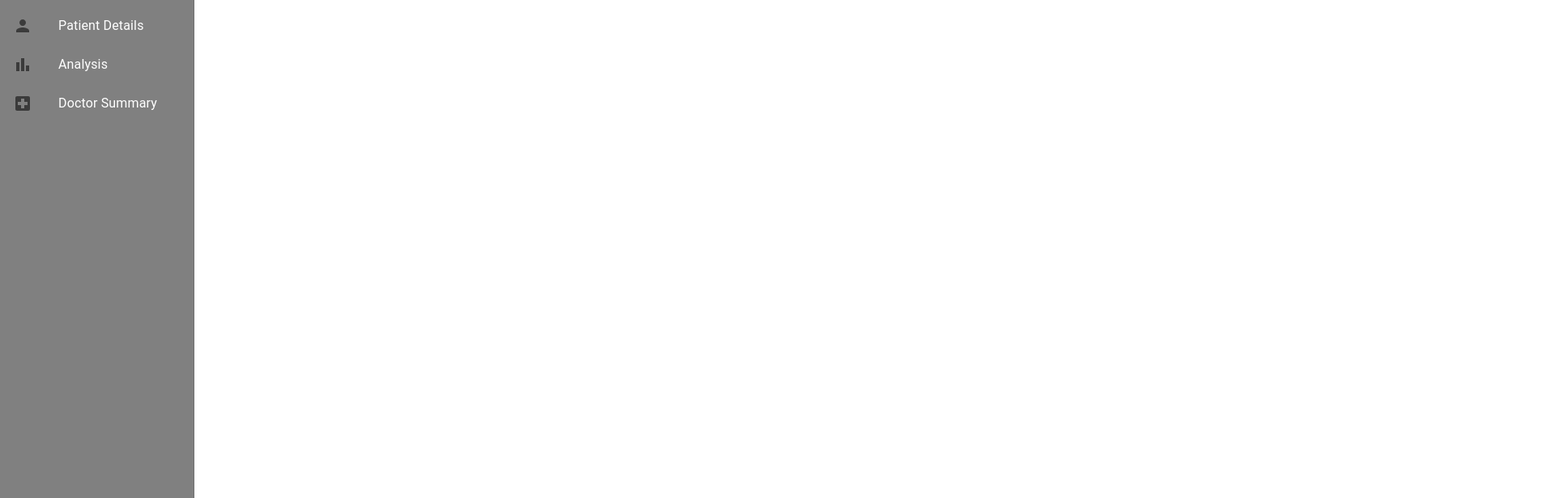
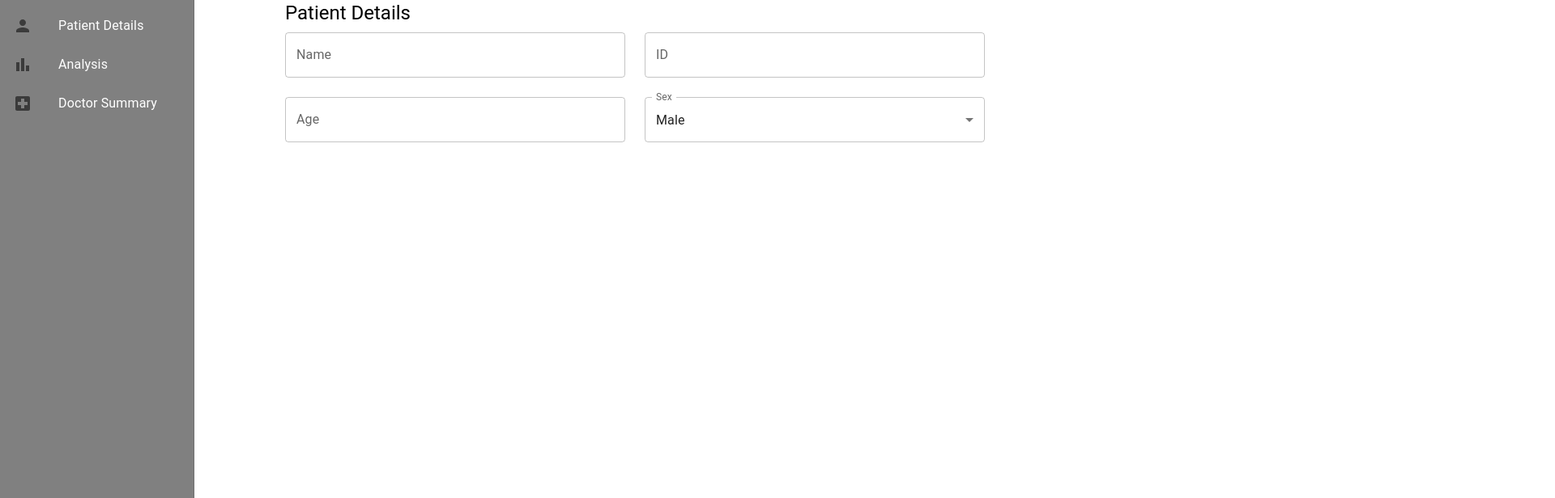
Before and after one commit to shaharAka/Chaim, a Next.js app: page / in a window 1280 px wide. Shown: the top 616 px of the page at 81% size, 1920 px wide, since content can reach past the window. Built offline with nearby package versions, Linux system fonts and the light colour scheme.

Commit message:
Update index.js

```diff
--- a/pages/index.js
+++ b/pages/index.js
@@ -14,6 +14,8 @@ export default function Home() {
 
   return (
     <Container>
+      <Grid container>
+        <Grid item xs={3}>
           <Drawer
             variant="permanent"
             open
@@ -40,7 +42,9 @@ export default function Home() {
               </ListItem>
             </List>
           </Drawer>
-      <Box sx={{ marginLeft: 240, width: 'calc(100% - 240px)' }}>
+        </Grid>
+        <Grid item xs={9}>
+          <Box sx={{ width: '100%' }}>
             {value === 0 && (
               <div>
                 <Typography variant="h5" gutterBottom>
@@ -97,6 +101,8 @@ export default function Home() {
               </div>
             )}
           </Box>
+        </Grid>
+      </Grid>
     </Container>
   );
 }
```
Lines whose indentation alone changed are shown as unchanged.
